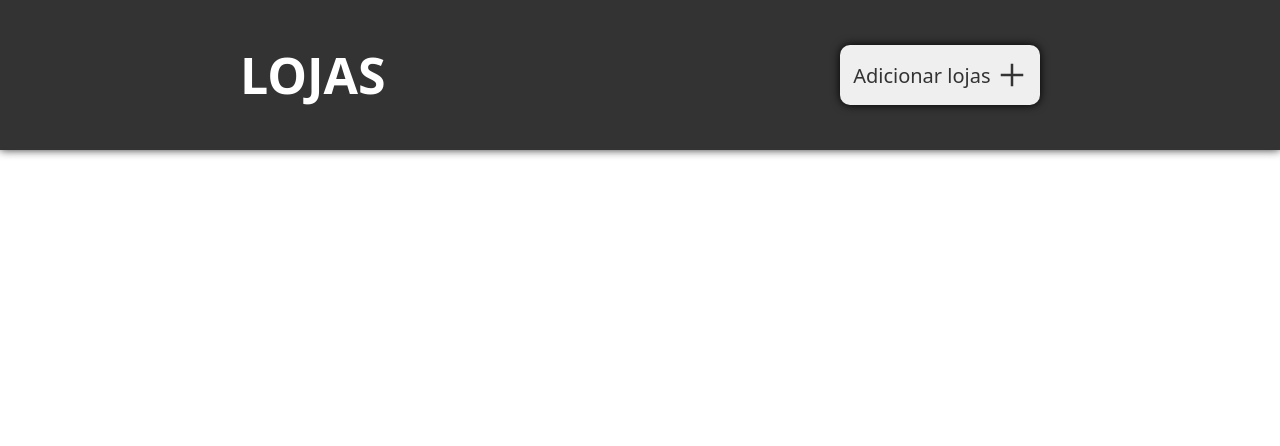
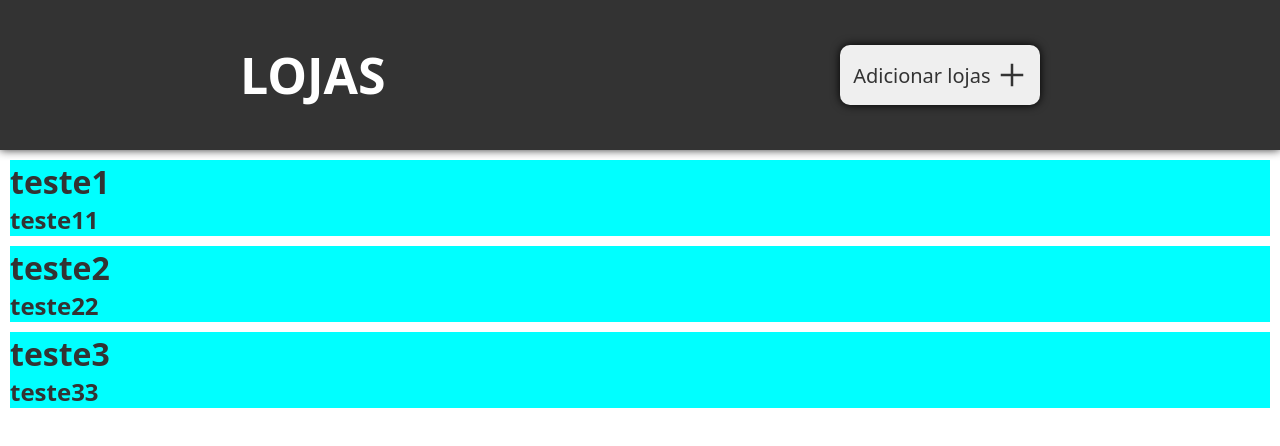
Before and after one commit to BlankSenai/controle-estoque-front, a Vue app: page / in a window 1280 px wide. Shown: the top 446 px of the page. Built offline with nearby package versions, Linux system fonts and the light colour scheme.

Commit message:
create store component

```diff
--- /dev/null
+++ b/src/components/Store.vue
@@ -0,0 +1,19 @@
+<script setup>
+import { defineProps } from 'vue'
+
+const props = defineProps(['store'])
+</script>
+
+<template>
+    <div class="store-container">
+        <h1>{{ store.nome }}</h1>
+        <h2>{{ store.endereco }}</h2>
+    </div>
+</template>
+
+<style scoped>
+.store-container {
+    background-color: aqua;
+    margin: 10px;
+}
+</style>
--- a/src/views/HomeView.vue
+++ b/src/views/HomeView.vue
@@ -1,8 +1,34 @@
 <script setup>
 import HeaderComponent from '../components/Header.vue'
 import CreateStoreModal from '../components/CreateStoreModal.vue'
-import { ref } from 'vue';
+import Store from '@/components/Store.vue'
+import { onMounted, ref } from 'vue';
+import axios from 'axios'
 
+onMounted(() => {
+    // const result = axios('http://localhost:3000/mercados', {
+    //     method: 'GET'
+    // })
+    // stores.value = result
+})
+
+const stores = ref([
+    {
+        id: 1,
+        nome: 'teste1',
+        endereco: 'teste11'
+    },
+    {
+        id: 2,
+        nome: 'teste2',
+        endereco: 'teste22'
+    },
+    {
+        id: 3,
+        nome: 'teste3',
+        endereco: 'teste33'
+    }
+])
 const showModal = ref(false)
 
 function openModal(value) {
@@ -15,6 +41,10 @@ function openModal(value) {
     <CreateStoreModal v-if="showModal" @modal="openModal"/>
 
     <HeaderComponent title="LOJAS" btnText="Adicionar lojas" @modal="openModal"/>
+
+    <div class="stores-container">
+        <Store v-for="s in stores" :key="s.id" :store="s"/>
+    </div>
 </template>
 
 <style scoped>
```
